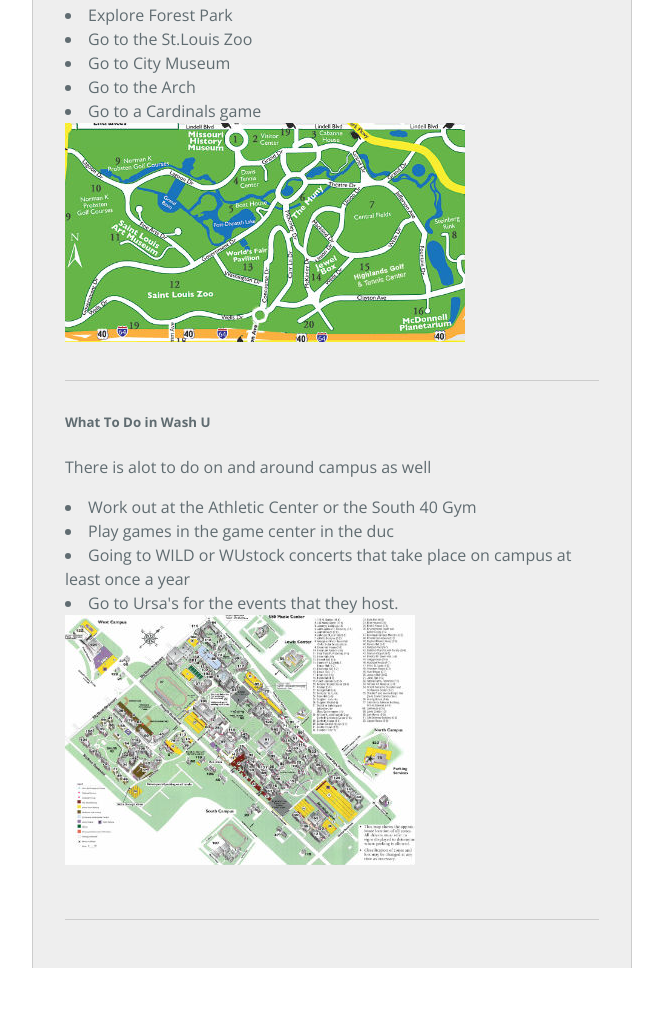
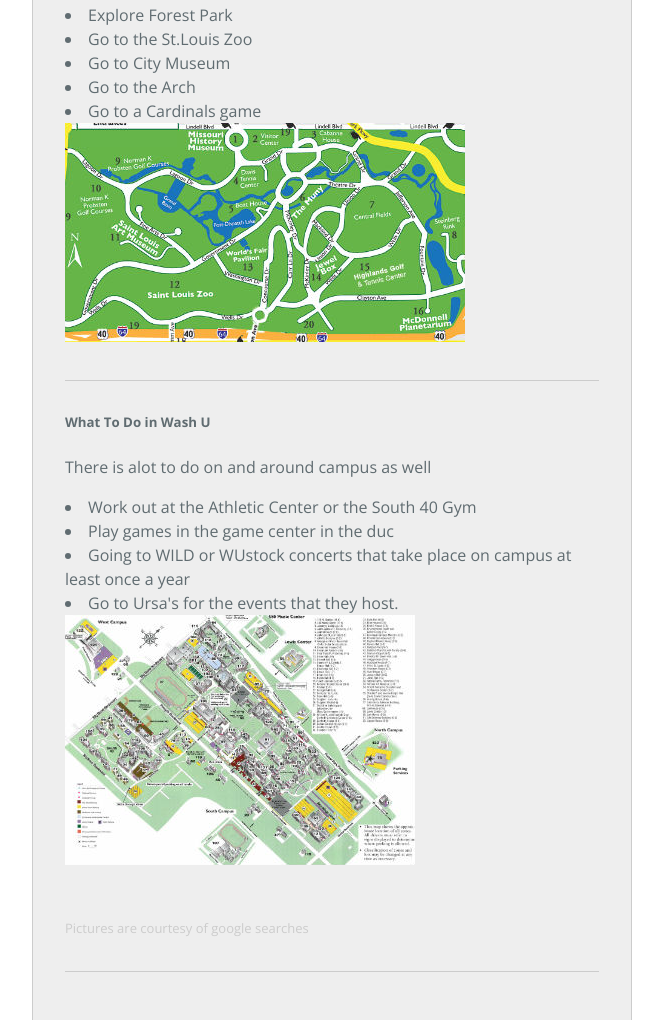
Before and after one commit to greenbergz/Exploring-St.Louis, a plain HTML site: page index.html in a window 1280 px wide. Shown: the part 1278-2298 px from the top of the page, without its empty margins (308-971 px from the left). Before the commit the page ends 2246 px from the top, so only its background shows below. Drawn offline with nearby package versions, Linux system fonts and the light colour scheme.

Commit message:
added footer

```diff
--- a/index.html
+++ b/index.html
@@ -60,6 +60,7 @@
       </section>
 
       <footer class="site-footer">
+         <p> Pictures are courtesy of google searches</p>
         <hr>
       </footer>
 
```
